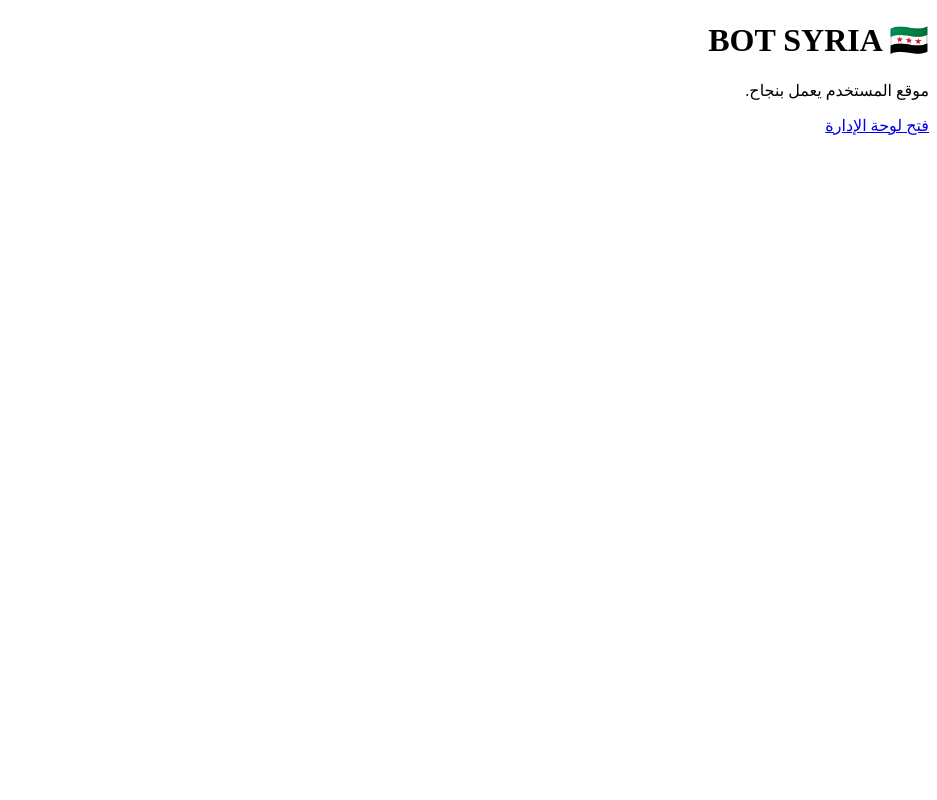
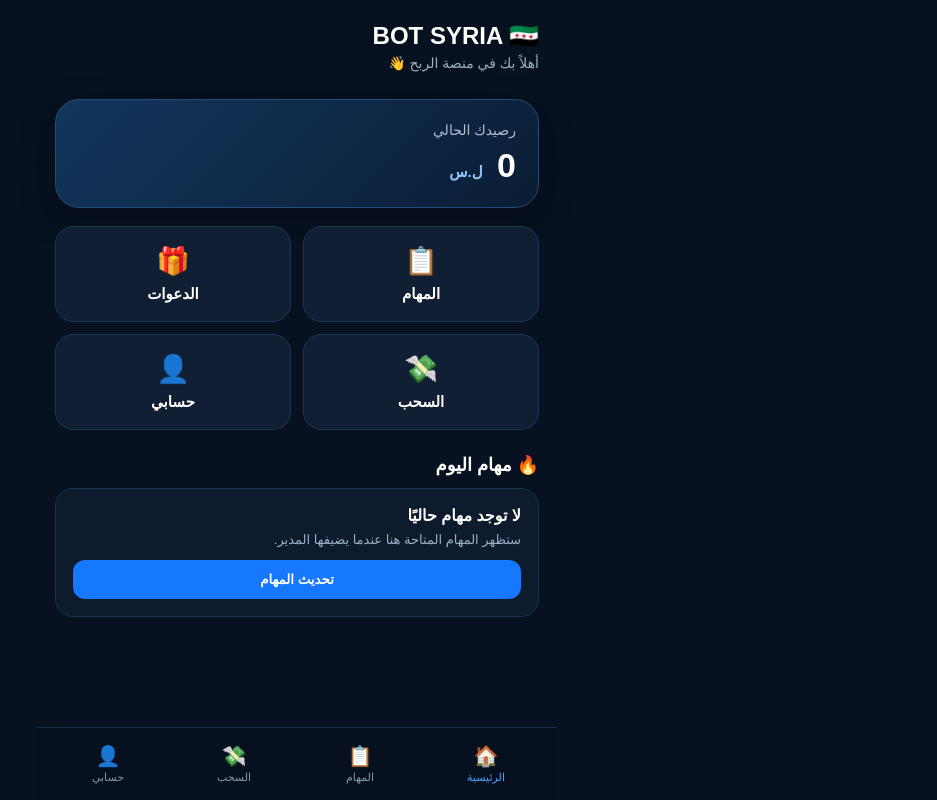
Before and after one commit to abdalmoenalbhry1-star/BOT-SYRIA, a plain HTML site: page web/index.html in a window 1280 px wide. Shown: the whole page, without its empty margins (343-1280 px from the left). Drawn offline with Linux system fonts and the light colour scheme.

Commit message:
Build BOT SYRIA user interface

```diff
--- a/web/index.html
+++ b/web/index.html
@@ -2,12 +2,266 @@
 <html lang="ar" dir="rtl">
 <head>
   <meta charset="UTF-8">
-  <meta name="viewport" content="width=device-width, initial-scale=1.0">
+  <meta name="viewport" content="width=device-width, initial-scale=1.0, maximum-scale=1.0, user-scalable=no">
+
   <title>BOT SYRIA</title>
+
+  <style>
+    * {
+      box-sizing: border-box;
+      margin: 0;
+      padding: 0;
+    }
+
+    body {
+      font-family: Arial, sans-serif;
+      background: #07111f;
+      color: #ffffff;
+      min-height: 100vh;
+    }
+
+    button {
+      font-family: inherit;
+      border: 0;
+      cursor: pointer;
+    }
+
+    .app {
+      max-width: 520px;
+      margin: auto;
+      min-height: 100vh;
+      padding-bottom: 90px;
+    }
+
+    .top {
+      padding: 22px 18px 10px;
+    }
+
+    .brand {
+      font-size: 24px;
+      font-weight: 800;
+    }
+
+    .welcome {
+      margin-top: 5px;
+      color: #9caec5;
+      font-size: 14px;
+    }
+
+    .balance {
+      margin: 18px;
+      padding: 22px;
+      border-radius: 24px;
+      background: linear-gradient(135deg, #12365d, #0b1d34);
+      border: 1px solid #214b78;
+      box-shadow: 0 12px 35px rgba(0, 0, 0, 0.25);
+    }
+
+    .balance-label {
+      color: #aebfd4;
+      font-size: 14px;
+    }
+
+    .balance-value {
+      margin-top: 8px;
+      font-size: 34px;
+      font-weight: 900;
+    }
+
+    .currency {
+      font-size: 15px;
+      color: #8fc5ff;
+      margin-right: 5px;
+    }
+
+    .actions {
+      display: grid;
+      grid-template-columns: 1fr 1fr;
+      gap: 12px;
+      padding: 0 18px;
+    }
+
+    .action {
+      background: #101f33;
+      border: 1px solid #1d3654;
+      color: white;
+      border-radius: 18px;
+      padding: 18px 10px;
+      font-size: 15px;
+      font-weight: 700;
+    }
+
+    .action span {
+      display: block;
+      font-size: 27px;
+      margin-bottom: 8px;
+    }
+
+    .section {
+      padding: 24px 18px 0;
+    }
+
+    .section-title {
+      font-size: 18px;
+      font-weight: 800;
+      margin-bottom: 12px;
+    }
+
+    .task {
+      background: #0d1b2c;
+      border: 1px solid #1b324e;
+      border-radius: 18px;
+      padding: 17px;
+      margin-bottom: 10px;
+    }
+
+    .task-title {
+      font-weight: 800;
+    }
+
+    .task-info {
+      margin-top: 7px;
+      color: #9fb1c7;
+      font-size: 13px;
+    }
+
+    .task-button {
+      width: 100%;
+      margin-top: 13px;
+      padding: 12px;
+      border-radius: 12px;
+      background: #1677ff;
+      color: white;
+      font-weight: 800;
+    }
+
+    .bottom {
+      position: fixed;
+      bottom: 0;
+      left: 50%;
+      transform: translateX(-50%);
+      width: min(520px, 100%);
+      background: rgba(7, 17, 31, 0.96);
+      border-top: 1px solid #1a3049;
+      display: grid;
+      grid-template-columns: repeat(4, 1fr);
+      padding: 9px 8px calc(9px + env(safe-area-inset-bottom));
+      backdrop-filter: blur(10px);
+    }
+
+    .nav {
+      background: transparent;
+      color: #8498b1;
+      font-size: 11px;
+      padding: 7px 3px;
+    }
+
+    .nav span {
+      display: block;
+      font-size: 20px;
+      margin-bottom: 3px;
+    }
+
+    .nav.active {
+      color: #4da3ff;
+    }
+  </style>
 </head>
+
 <body>
-  <h1>BOT SYRIA 🇸🇾</h1>
-  <p>موقع المستخدم يعمل بنجاح.</p>
-  <a href="../admin/">فتح لوحة الإدارة</a>
+
+<div class="app">
+
+  <div class="top">
+    <div class="brand">BOT SYRIA 🇸🇾</div>
+    <div class="welcome">أهلاً بك في منصة الربح 👋</div>
+  </div>
+
+  <div class="balance">
+    <div class="balance-label">رصيدك الحالي</div>
+    <div class="balance-value">
+      0 <span class="currency">ل.س</span>
+    </div>
+  </div>
+
+  <div class="actions">
+
+    <button class="action" onclick="showMessage('قسم المهام قيد التجهيز')">
+      <span>📋</span>
+      المهام
+    </button>
+
+    <button class="action" onclick="showMessage('قسم الدعوات قيد التجهيز')">
+      <span>🎁</span>
+      الدعوات
+    </button>
+
+    <button class="action" onclick="showMessage('قسم السحب قيد التجهيز')">
+      <span>💸</span>
+      السحب
+    </button>
+
+    <button class="action" onclick="showMessage('صفحة الحساب قيد التجهيز')">
+      <span>👤</span>
+      حسابي
+    </button>
+
+  </div>
+
+  <div class="section">
+
+    <div class="section-title">🔥 مهام اليوم</div>
+
+    <div class="task">
+      <div class="task-title">لا توجد مهام حاليًا</div>
+      <div class="task-info">
+        ستظهر المهام المتاحة هنا عندما يضيفها المدير.
+      </div>
+      <button class="task-button" onclick="showMessage('لا توجد مهام متاحة الآن')">
+        تحديث المهام
+      </button>
+    </div>
+
+  </div>
+
+</div>
+
+<div class="bottom">
+
+  <button class="nav active" onclick="scrollToTop()">
+    <span>🏠</span>
+    الرئيسية
+  </button>
+
+  <button class="nav" onclick="showMessage('قسم المهام قيد التجهيز')">
+    <span>📋</span>
+    المهام
+  </button>
+
+  <button class="nav" onclick="showMessage('قسم السحب قيد التجهيز')">
+    <span>💸</span>
+    السحب
+  </button>
+
+  <button class="nav" onclick="showMessage('قسم الحساب قيد التجهيز')">
+    <span>👤</span>
+    حسابي
+  </button>
+
+</div>
+
+<script>
+  function showMessage(message) {
+    alert(message);
+  }
+
+  function scrollToTop() {
+    window.scrollTo({
+      top: 0,
+      behavior: "smooth"
+    });
+  }
+</script>
+
 </body>
 </html>
```
